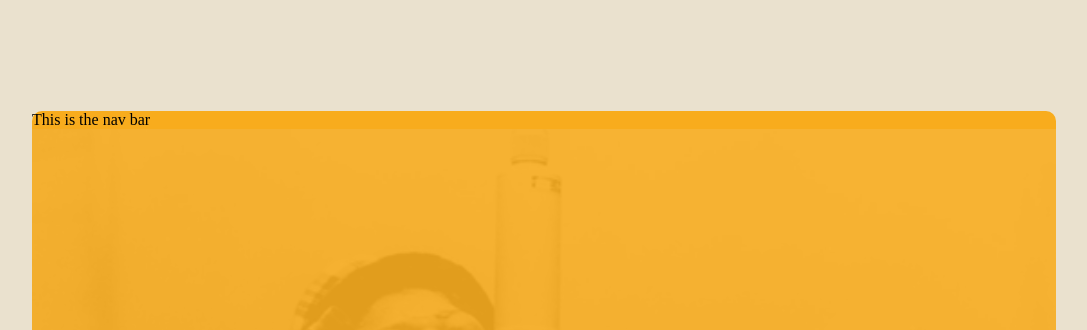
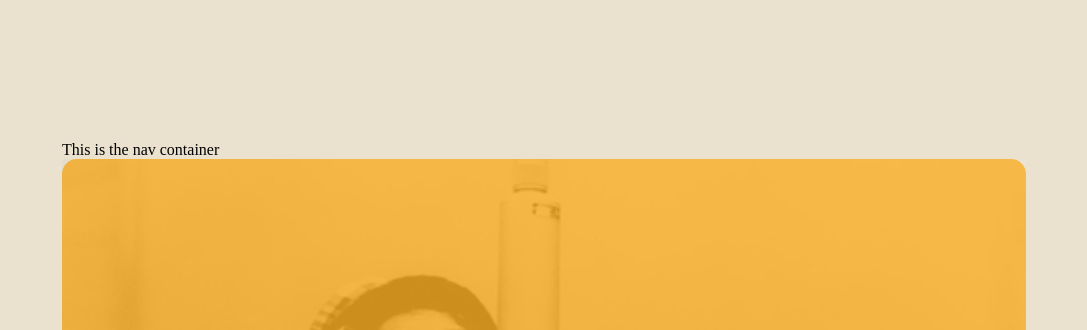
Before and after one commit to j-winston/Restaurant-Page, a website built with webpack: page dist/index.html in a window 1280 px wide. Shown: the top 330 px of the page, without its empty margins (96-1183 px from the left). Built offline with nearby package versions, Linux system fonts and the light colour scheme.

Commit message:
refactor nav container

```diff
--- a/src/loadpage.js
+++ b/src/loadpage.js
@@ -6,10 +6,11 @@
 const siteContainer = document.querySelector(".site-container");
 
 const createNavElements = () => {
-  const navBar = document.createElement("nav");
-  navBar.className = "nav-container";
-  navBar.textContent = "This is the nav bar";
-  return navBar;
+  const navContainer = document.createElement("nav");
+  navContainer.className = "nav-container";
+  navContainer.textContent = "This is the nav container";
+
+  return navContainer;
 };
 
 const createHeroElements = () => {
--- a/src/style.css
+++ b/src/style.css
@@ -30,7 +30,6 @@ img {
 }
 
 .site-container {
-  background-color: #f8ac1d;
   height: 70%;
   width: 80%;
 
@@ -42,20 +41,20 @@ img {
 
   grid-template-rows: auto 1fr;
 
-  border-radius: 10px;
+  padding: 30px;
 }
 
 .hero-container::before {
-    content: '';
+  content: "";
   display: block;
   position: absolute;
   left: 0;
   top: 0;
   width: 100%;
   height: 100%;
-    opacity: .1;
+  opacity: 0.2;
 
-    background-image: url('../src/big-mama-background.png');
+  background-image: url("../src/big-mama-background.png");
   background-repeat: no-repeat;
   background-size: cover;
 }
@@ -64,11 +63,14 @@ img {
   grid-area: hero;
 
   position: relative;
+
   height: 100%;
   width: 100%;
   padding: 0 20px;
+
+  background-color: #f8ac1d;
+  border-radius: 15px;
 }
-
 
 .hero-title-container {
   height: 50%;
```
Lines whose indentation alone changed are shown as unchanged.
